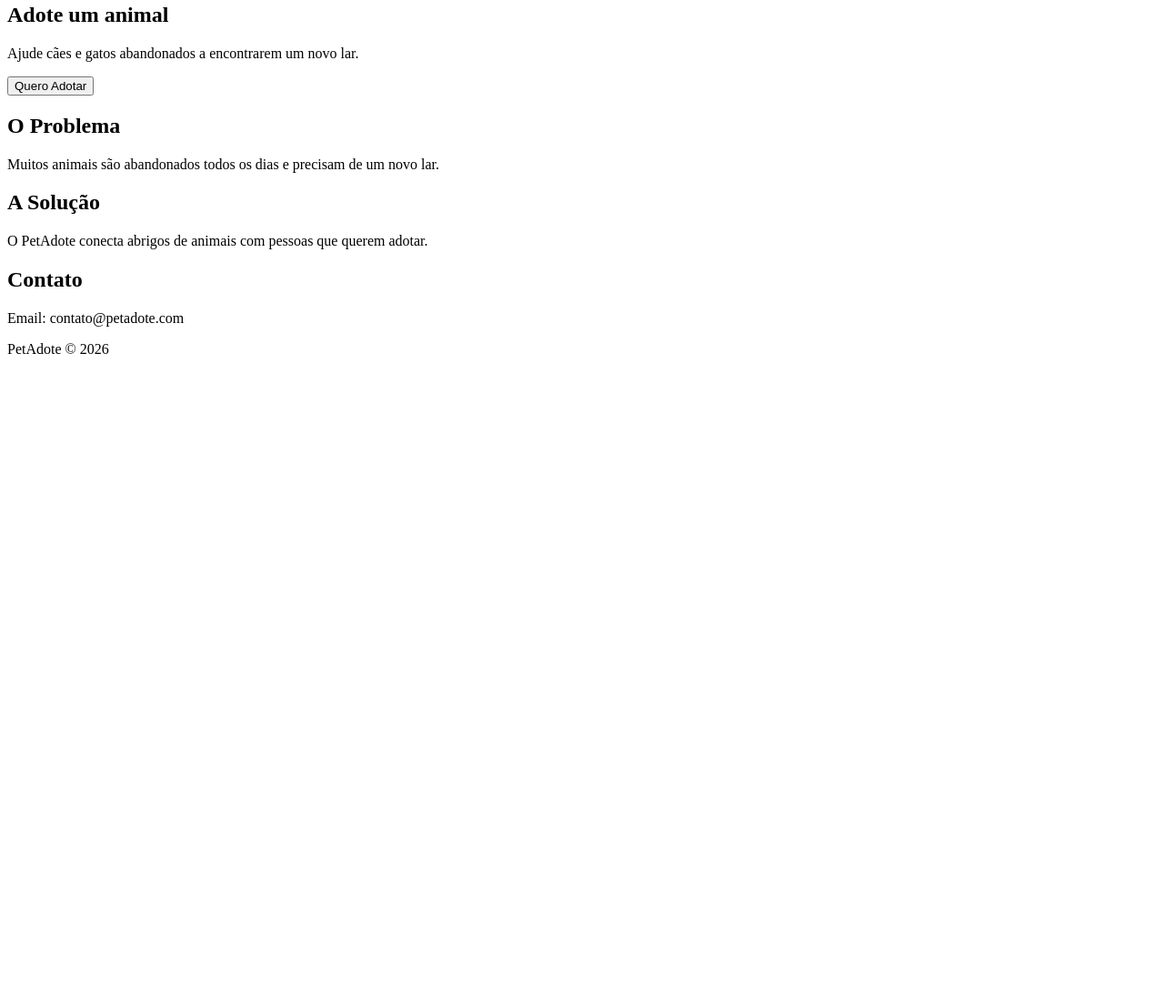
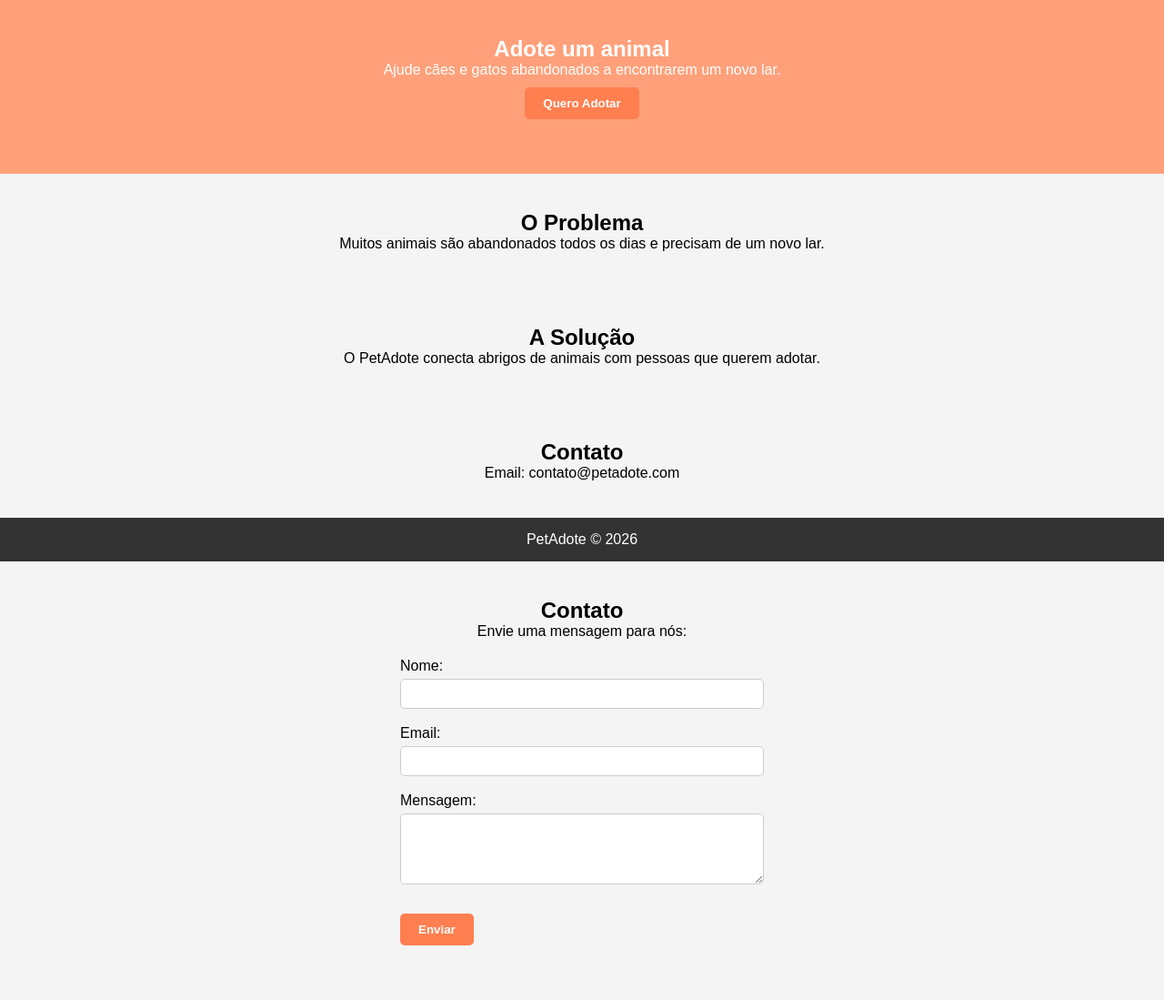
Before and after one commit to Miguelsalazar01/landing-page-Miguel, a plain HTML site: page index.html in a window 1280 px wide. Shown: the part 115-1214 px from the top of the page at 91% size. Before the commit the page ends 800 px from the top, so only its background shows below. Drawn offline with Linux system fonts and the light colour scheme.

Commit message:
style: adiciona o CSS básico

```diff
--- a/index.html
+++ b/index.html
@@ -70,5 +70,28 @@
 
 </footer>
 
+<section id="contato">
+
+<h2>Contato</h2>
+
+<p>Envie uma mensagem para nós:</p>
+
+<form>
+
+<label for="nome">Nome:</label><br>
+<input type="text" id="nome" name="nome" required><br><br>
+
+<label for="email">Email:</label><br>
+<input type="email" id="email" name="email" required><br><br>
+
+<label for="mensagem">Mensagem:</label><br>
+<textarea id="mensagem" name="mensagem" rows="4" required></textarea><br><br>
+
+<button type="submit">Enviar</button>
+
+</form>
+
+</section>
+
 </body>
 </html>
--- a/style.css
+++ b/style.css
@@ -0,0 +1,71 @@
+*{
+margin:0;
+padding:0;
+box-sizing:border-box;
+font-family:Arial;
+}
+
+body{
+background:#f4f4f4;
+text-align:center;
+}
+
+header{
+background:#ff7f50;
+color:white;
+padding:20px;
+}
+
+nav a{
+color:white;
+margin:0 10px;
+text-decoration:none;
+}
+
+.hero{
+background:#ffa07a;
+padding:60px;
+color:white;
+}
+
+button{
+padding:10px 20px;
+border:none;
+background:white;
+color:#ff7f50;
+font-weight:bold;
+margin-top:10px;
+cursor:pointer;
+}
+
+section{
+padding:40px;
+}
+
+footer{
+background:#333;
+color:white;
+padding:15px;
+}
+form{
+max-width:400px;
+margin:20px auto;
+text-align:left;
+}
+
+input, textarea{
+width:100%;
+padding:8px;
+margin-top:5px;
+border:1px solid #ccc;
+border-radius:5px;
+}
+
+button{
+padding:10px 20px;
+border:none;
+background:#ff7f50;
+color:white;
+border-radius:5px;
+cursor:pointer;
+}
```
